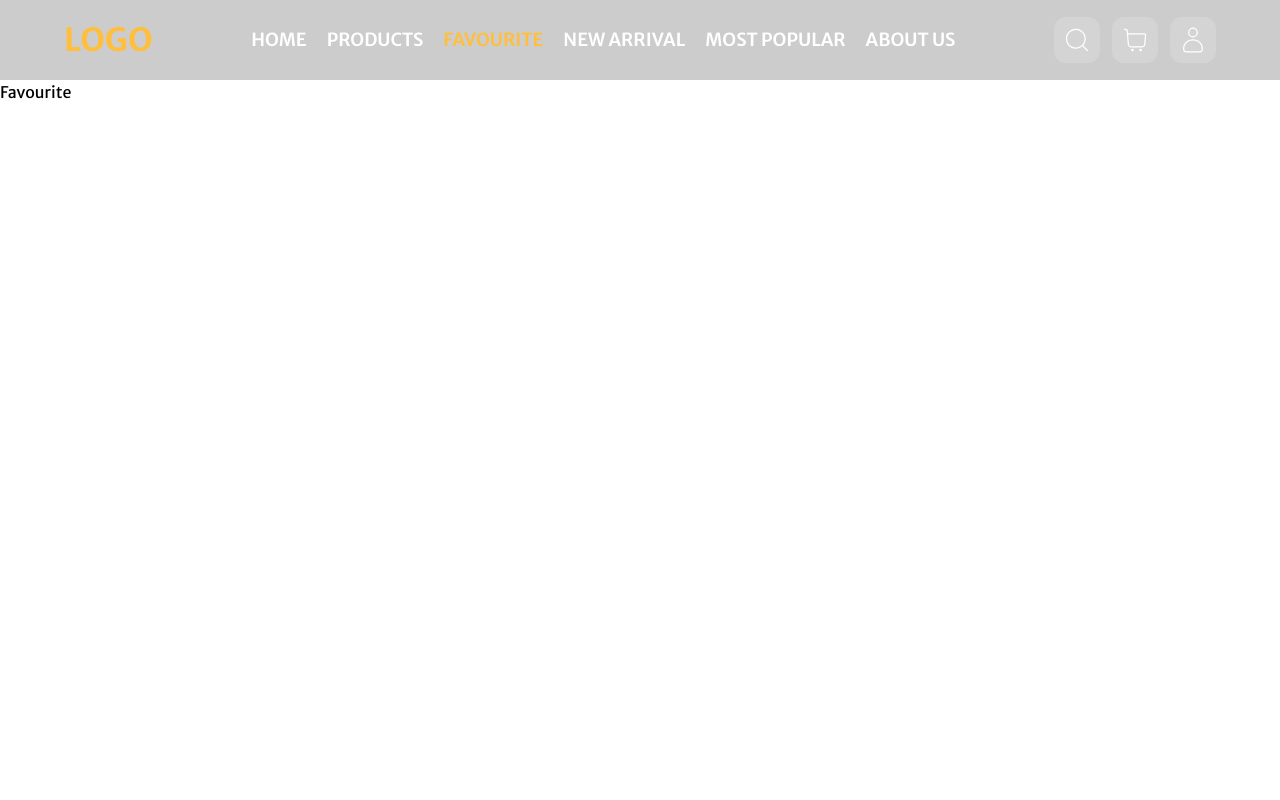
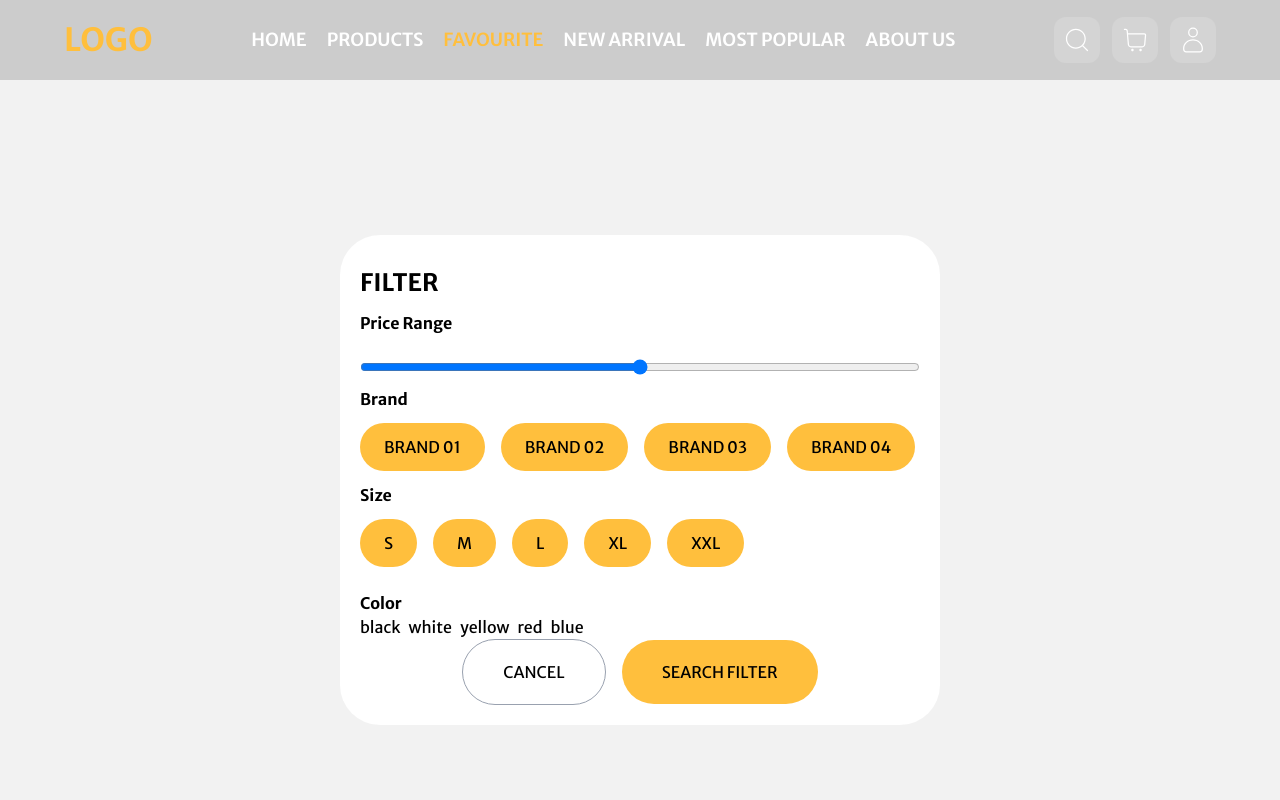
Before and after one commit to Bilal4542/e-commerce-chappal-web-app, a React (Vite) app: page /favourite in a window 1280 px wide. Shown: the top 800 px of the page. Built offline with nearby package versions, Linux system fonts and the light colour scheme.

Commit message:
working on filter

```diff
--- a/src/App.jsx
+++ b/src/App.jsx
@@ -6,6 +6,7 @@ import Favourite from './pages/Favourite'
 import NewArrival from './pages/NewArrival'
 import MostPopular from './pages/MostPopular'
 import AboutUs from './pages/AboutUs'
+import Footer from "./components/Footer"
 
 function App() {
 
@@ -20,6 +21,7 @@ function App() {
         <Route path="/most-popular" element={<MostPopular/>} />
         <Route path="/about-us" element={<AboutUs/>} />
       </Routes>
+      <Footer/>
     </>
   )
 }
--- /dev/null
+++ b/src/components/Filter.jsx
@@ -0,0 +1,56 @@
+import React from 'react'
+
+const Filter = () => {
+    const brands =['Brand 01', 'Brand 02', 'Brand 03', 'Brand 04']
+    const sizes = ['S','M','L','XL','XXL']
+    const colors = ['black','white','yellow','red','blue']
+  return (
+    <div className='bg-black/5 w-full h-screen inset-0 flex items-center justify-center'>
+      <div className="w-[600px] bg-white rounded-[40px] p-5">
+        <div className="heading my-3">
+            <h1 className='font-bold uppercase text-2xl '>Filter</h1>
+        </div>
+        <div className="price-range">
+            <h3 className=' font-bold text-[16px] my-3'>Price Range</h3>
+            <input type="range" className="w-full my-3 text-yellow-400 bg-[rgba(255,191,61,1)]" />
+        </div>
+        <div className="brand flex flex-col gap-3">
+            <h3 className='text-[16px] font-bold'>Brand</h3>
+            <div className="btn flex gap-4">
+                {brands.map((item)=>{
+                    return(
+                        <button className='py-3 px-6 rounded-full bg-[rgba(255,191,61,1)] uppercase'>{item}</button>
+                    )
+                })}
+            </div>
+        </div>
+        <div className="size my-3">
+            <h3 className='text-[16px] font-bold mt-2'>Size</h3>
+            <div className="flex gap-4">
+                {sizes.map((item)=>{
+                    return(
+                        <button className='py-3 px-6 rounded-full bg-[rgba(255,191,61,1)] uppercase my-3'>{item}</button>
+                    )
+                })}
+            </div>
+        </div>
+        <div className="color">
+            <h3  className='text-[16px] font-bold mt-2'>Color</h3>
+            <div className="flex gap-2 items-center">
+                {colors.map((item)=>{
+                    return(
+                        <div className="">{item}</div>
+                    )
+                })}
+            </div>
+        </div>
+        <div className="btn flex items-center justify-center gap-4 ">
+            <button className='uppercase py-5 px-10 text-[16px] border rounded-full border-gray-400'>Cancel</button>
+            <button className='uppercase py-5 px-10 text-[16px]  rounded-full bg-[rgba(255,191,61,1)]'>Search Filter</button>
+        </div>
+      </div>
+    </div>
+  )
+}
+
+export default Filter
--- /dev/null
+++ b/src/components/ProductsCard.jsx
@@ -0,0 +1,50 @@
+import React from "react";
+import Card from "./Card";
+import { NavLink } from "react-router-dom";
+
+const ProductsCard = ({ products }) => {
+  return (
+    <>
+      <div className="flex flex-col lg:flex-row items-center justify-between w-[90%] mx-auto my-10">
+        <div className=""></div>
+        <h1 className="font-bold text-4xl uppercase text-[rgba(51,55,64,1)]">
+          Products
+        </h1>
+       <div className=" flex gap-3">
+         <NavLink
+          to=''
+          className={({ isActive }) =>`uppercase text-[20px] font-semibold transition ${isActive ? "text-[rgba(255,191,61,1)]" : "hover:text-[rgba(255,191,61,1)]"}`}
+        >
+          icon
+        </NavLink>
+        <NavLink
+          to={'/filter'}
+          className={({ isActive }) =>`uppercase text-[20px] font-semibold transition ${isActive ? "text-[rgba(255,191,61,1)]" : "hover:text-[rgba(255,191,61,1)]"}`}
+        >
+          filter
+        </NavLink>
+       </div>
+      </div>
+      <div className="flex items-center justify-center">
+        <div className="w-[90%] grid grid-cols-1 md:grid-cols-2 lg:grid-cols-4 gap-4 my-4">
+          {products.map((item) => {
+            return (
+              <div className="">
+                <Card
+                  image={item.image}
+                  desc={item.desc}
+                  oldPrice={item.oldPrice}
+                  salePrice={item.salePrice}
+                  rating={item.rating}
+                  ratingNum={item.ratingNum}
+                />
+              </div>
+            );
+          })}
+        </div>
+      </div>
+    </>
+  );
+};
+
+export default ProductsCard;
--- a/src/pages/Favourite.jsx
+++ b/src/pages/Favourite.jsx
@@ -1,9 +1,10 @@
 import React from 'react'
+import Filter from '../components/Filter'
 
 const Favourite = () => {
   return (
     <div>
-      Favourite
+     <Filter/>
     </div>
   )
 }
--- a/src/pages/Home.jsx
+++ b/src/pages/Home.jsx
@@ -8,7 +8,6 @@ import AboutUs from '../components/AboutUs.jsx'
 import CustomerReview from '../components/CustomerReview.jsx'
 import customerReviews from '../arrays/customerReviewsArr.js'
 import Contact from '../components/Contact.jsx'
-import Footer from '../components/Footer.jsx'
 import NewArr from '../components/NewArr.jsx'
 import MostPopular from '../components/MostPopular.jsx'
 
@@ -24,7 +23,7 @@ const Home = () => {
       <AboutUs/>
       <CustomerReview customerReviews={customerReviews}/>
       <Contact/>
-      <Footer/>
+
     </div>
   )
 }
--- a/src/pages/Products.jsx
+++ b/src/pages/Products.jsx
@@ -1,9 +1,11 @@
 import React from 'react'
+import ProductsCard from '../components/ProductsCard'
+import products from '../arrays/products'
 
 const Products = () => {
   return (
     <div>
-      Products
+     <ProductsCard products={products}/>
     </div>
   )
 }
```
